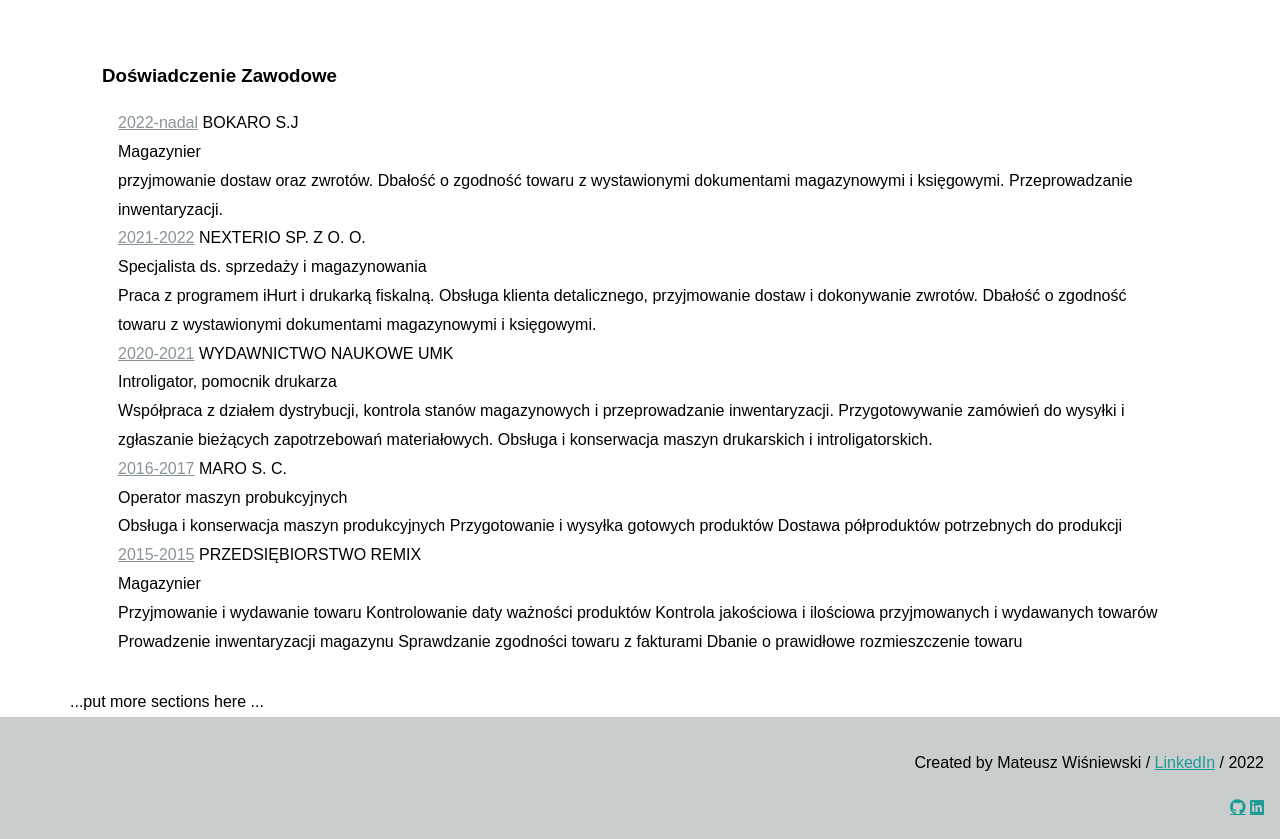
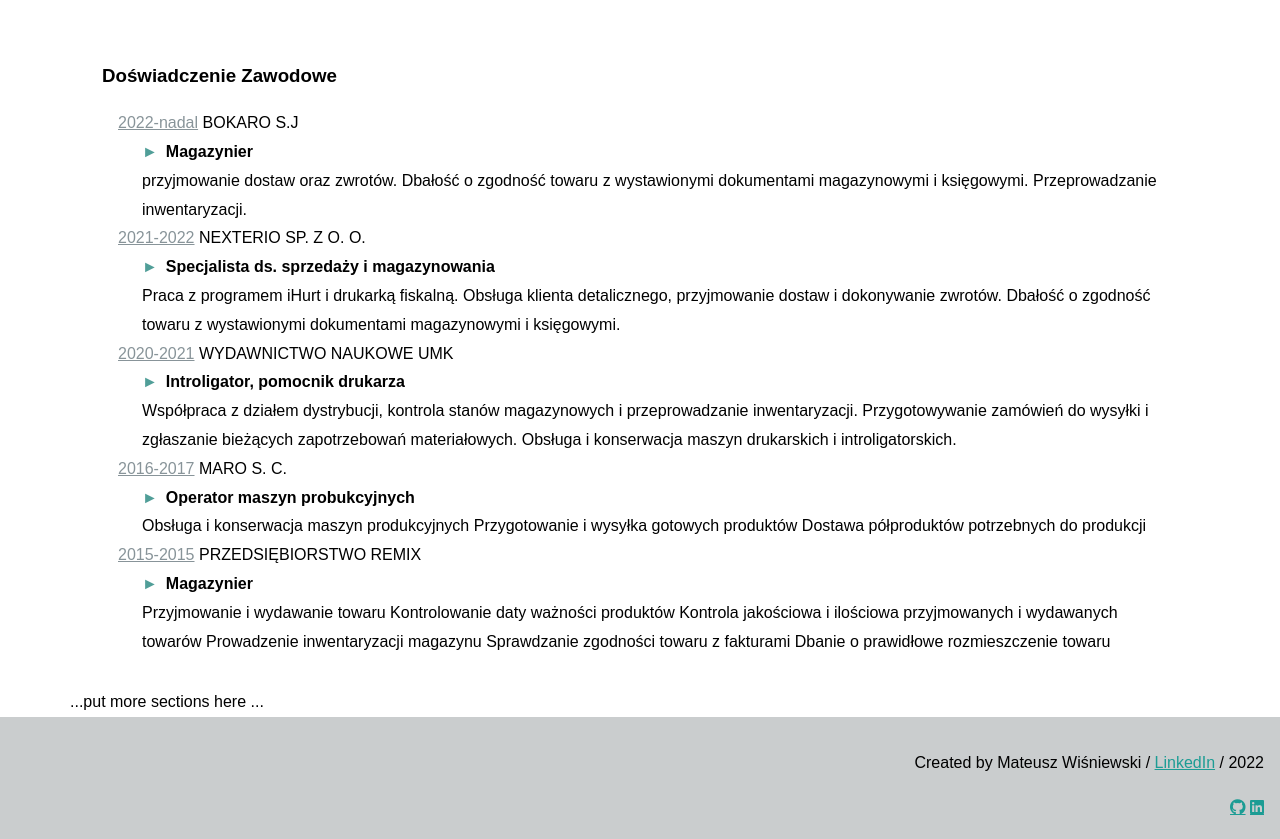
Before and after one commit to TheDrem94/Test-repo, a plain HTML site: page index.html in a window 1280 px wide. Shown: the part 1460-2299 px from the top of the page. Drawn offline with Linux system fonts and the light colour scheme.

Commit message:
experience list update

```diff
--- a/index.html
+++ b/index.html
@@ -89,55 +89,76 @@
         </article>
       </section>
       <!-- Experience / Projects / Portfolio ... -->
+
+
+
       <section>
         <h3>Doświadczenie Zawodowe</h3>
         <article>
           <div class="job-title"><span>2022-nadal</span> BOKARO S.J</div>
           <div class="job-descryption">
-            Magazynier<br />
+            <ul class="list-dashed">
+            <li><strong>Magazynier</strong><br />
             przyjmowanie dostaw oraz zwrotów. Dbałość o zgodność towaru z
             wystawionymi dokumentami magazynowymi i księgowymi. Przeprowadzanie
             inwentaryzacji.
-			</div>
+            </li>
+            </ul>
+			      </div>
           </div>
-		  <div class="job-title"><span>2021-2022</span> NEXTERIO SP. Z O. O.</div>
+
+
+          <div class="job-title"><span>2021-2022</span> NEXTERIO SP. Z O. O.</div>
           <div class="job-descryption">
-			Specjalista ds. sprzedaży i magazynowania <br>
+            <ul class="list-dashed">
+			      <li><strong>Specjalista ds. sprzedaży i magazynowania</strong> <br>
             Praca z programem iHurt i drukarką
 			fiskalną. Obsługa klienta detalicznego,
 			przyjmowanie dostaw i dokonywanie
 			zwrotów. Dbałość o zgodność towaru z
 			wystawionymi dokumentami
 			magazynowymi i księgowymi.
+      </li>
+      </ul>
 			</div>
           </div>
+
 		  <div class="job-title"><span>2020-2021</span> WYDAWNICTWO NAUKOWE UMK</div>
           <div class="job-descryption">
-			Introligator, pomocnik drukarza<br>
+            <ul class="list-dashed">
+			      <li><strong>Introligator, pomocnik drukarza</strong><br>
             Współpraca z działem dystrybucji, kontrola stanów magazynowych i przeprowadzanie
 			inwentaryzacji. Przygotowywanie zamówień do wysyłki i zgłaszanie bieżących
 			zapotrzebowań materiałowych.
 			Obsługa i konserwacja maszyn
 			drukarskich i introligatorskich.
+      </li>
+      </ul>
 			</div>
           </div>
 		  <div class="job-title"><span>2016-2017</span> MARO S. C.</div>
           <div class="job-descryption">
-			Operator maszyn probukcyjnych<br>
+            <ul class="list-dashed">
+			      <li><strong>Operator maszyn probukcyjnych</strong><br>
             Obsługa i konserwacja maszyn produkcyjnych
 			Przygotowanie i wysyłka gotowych produktów
 			Dostawa półproduktów potrzebnych do produkcji
+      </li>
+      </ul>
 			</div>
           </div>
 		  <div class="job-title"><span>2015-2015</span> PRZEDSIĘBIORSTWO REMIX</div>
           <div class="job-descryption">
-			Magazynier<br>
+            <ul class="list-dashed">
+			      <li><strong>Magazynier</strong><br>
             Przyjmowanie i wydawanie towaru
 			Kontrolowanie daty ważności produktów
 			Kontrola jakościowa i ilościowa przyjmowanych i wydawanych
 			towarów Prowadzenie inwentaryzacji
 			magazynu Sprawdzanie zgodności towaru z fakturami
 			Dbanie o prawidłowe rozmieszczenie towaru
+      </li>
+      </ul>
 			</div>
           </div>
         </article>
```
